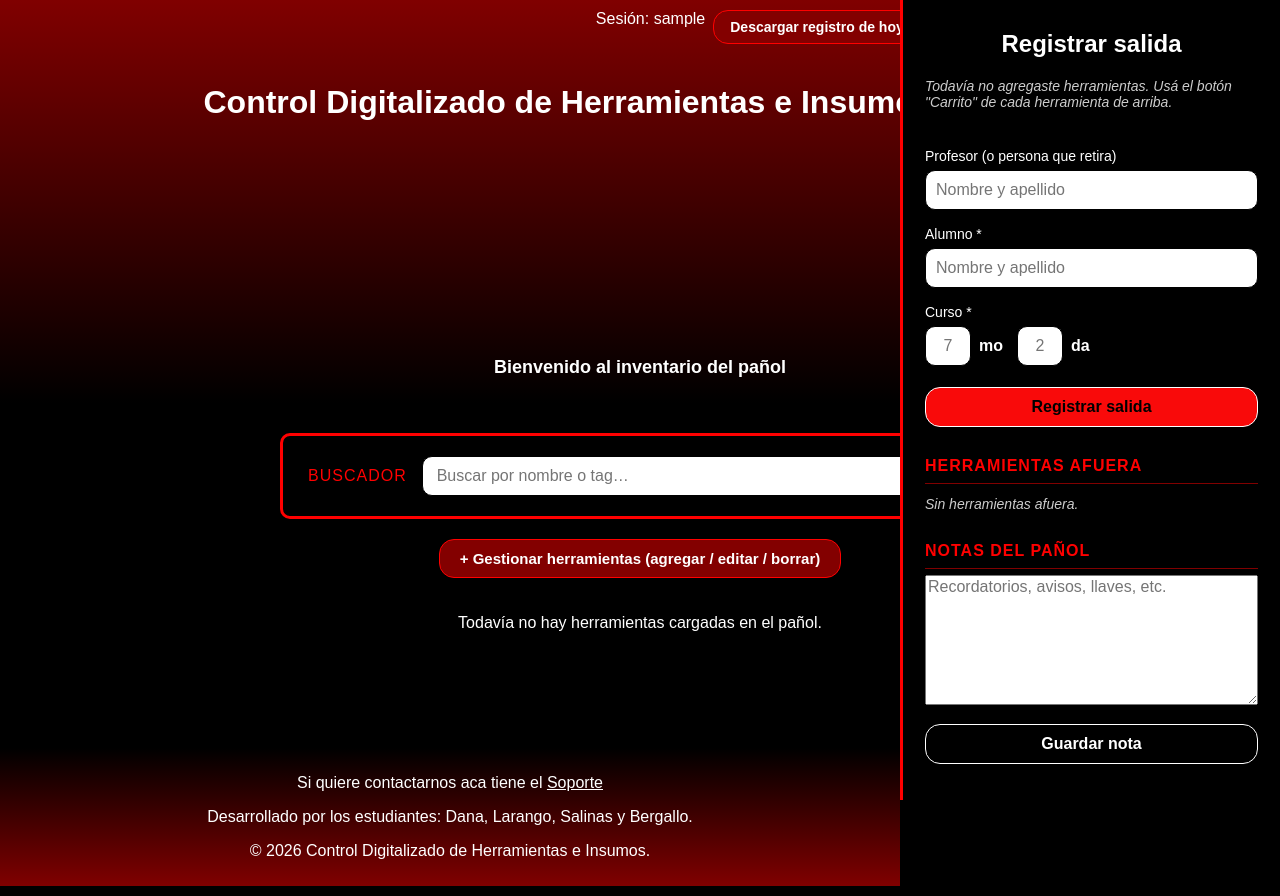
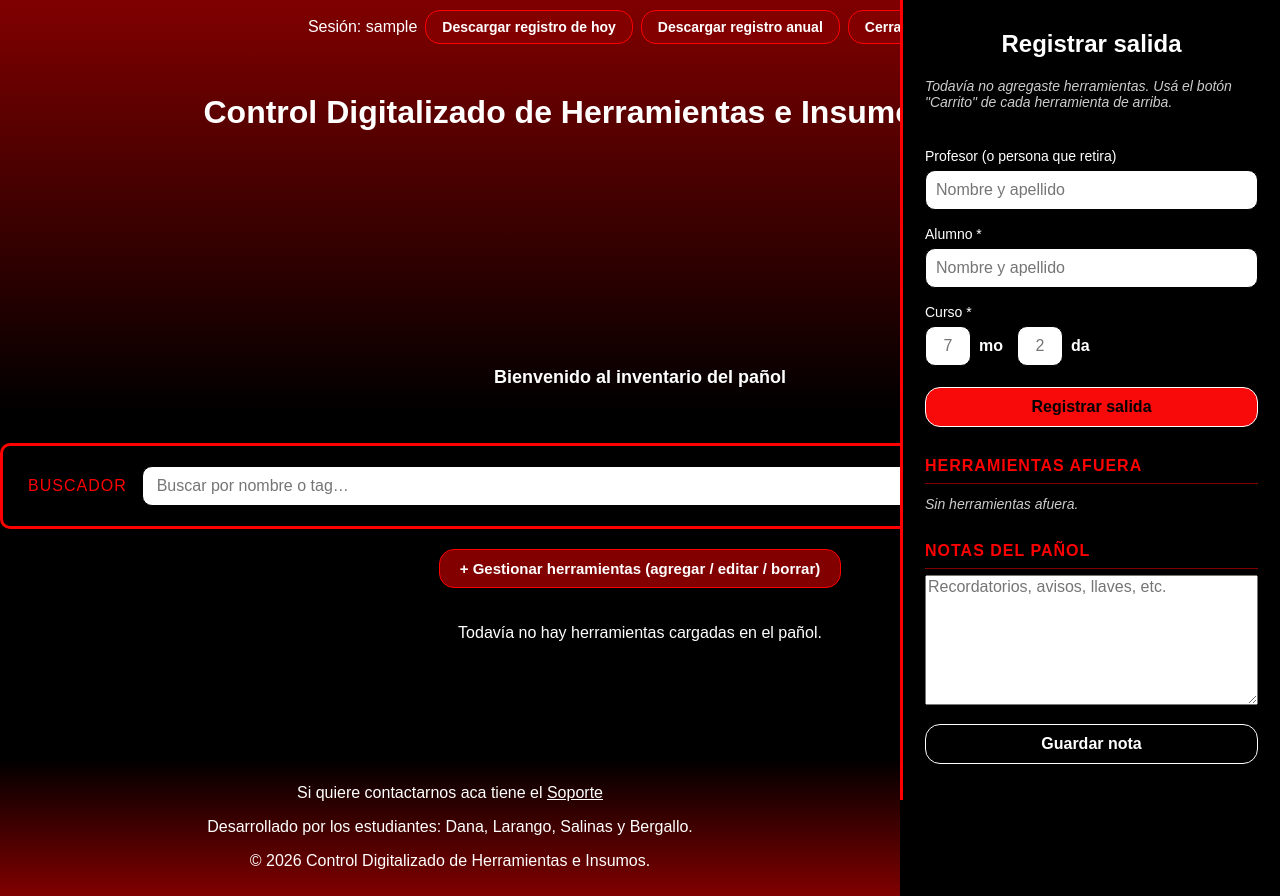
Before and after one commit to chiraaL/cdhi, a Flask app: page /index in a window 1280 px wide. Run offline with Flask 3, Linux system fonts and the light colour scheme; the visitor is signed in with stand-in values (Sample User, id 1); data that the repository does not hold is empty; parts of the project's set-up code (start-up, migrations or seed data) failed here and were passed over; some libraries are stand-ins or nearby versions.

Commit message:
Fix: centrado consistente header/buscador/footer (align-items: center, justify-content: center, max-width: none). Sidebar z-index 1100. Botones ya no tapados por panel lateral.

```diff
--- a/static/css/index.css
+++ b/static/css/index.css
@@ -46,12 +46,13 @@ textarea:focus-visible {
    --------------------------------------------------------------------- */
 header {
     position: relative;
-    z-index: 1000;                  /* por encima del sidebar fixed (z-index: 500) */
+    z-index: 1000;                  /* por encima del sidebar fixed (z-index: 1100) */
     color: #ffffff;
     background-image: linear-gradient(to top, #000000, #800000);
     padding: 10px 20px;
     display: flex;
     flex-direction: column;
+    align-items: center;            /* centra hijos (título, buscador, botones) */
     width: 100%;
     box-sizing: border-box;
 }
@@ -68,10 +69,11 @@ header {
     display: flex;
     flex-direction: row;
     flex-wrap: wrap;
-    justify-content: flex-end;
-    align-items: stretch;
+    justify-content: center;        /* centrado igual que footer/título */
+    align-items: center;
     gap: 8px;
     width: 100%;
+    margin-bottom: 10px;            /* espacio antes del título */
 }
 
 .btn-logout {
@@ -157,7 +159,7 @@ model-viewer {
    --------------------------------------------------------------------- */
 .buscador {
     width: 100%;
-    max-width: 720px;
+    max-width: none;                /* sin límite: centra en todo el ancho disponible como footer */
     margin: 30px auto 20px;
     padding: 20px 25px;
     background-color: #000000;
@@ -542,6 +544,7 @@ footer {
     bottom: 0;
     width: 100%;
     margin-top: 100px;
+    box-sizing: border-box;         /* consistencia con header/main */
 }
 
 .soporte {
```
